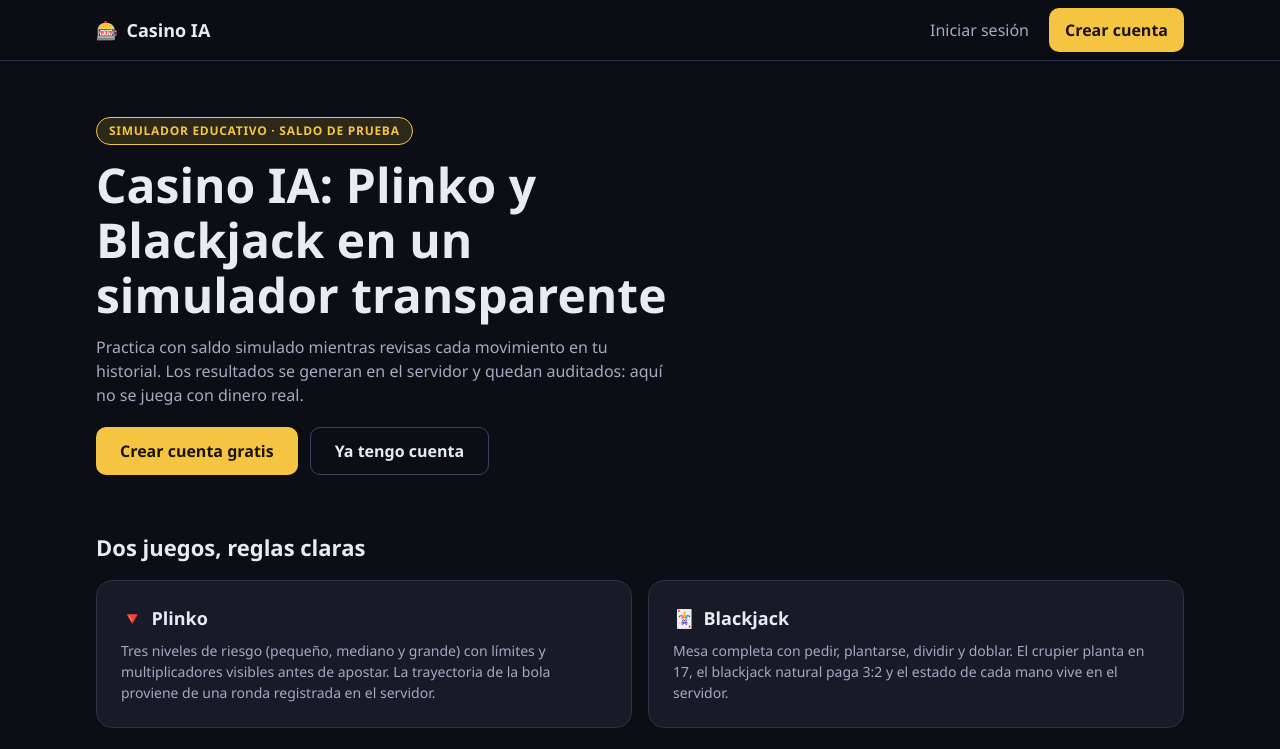
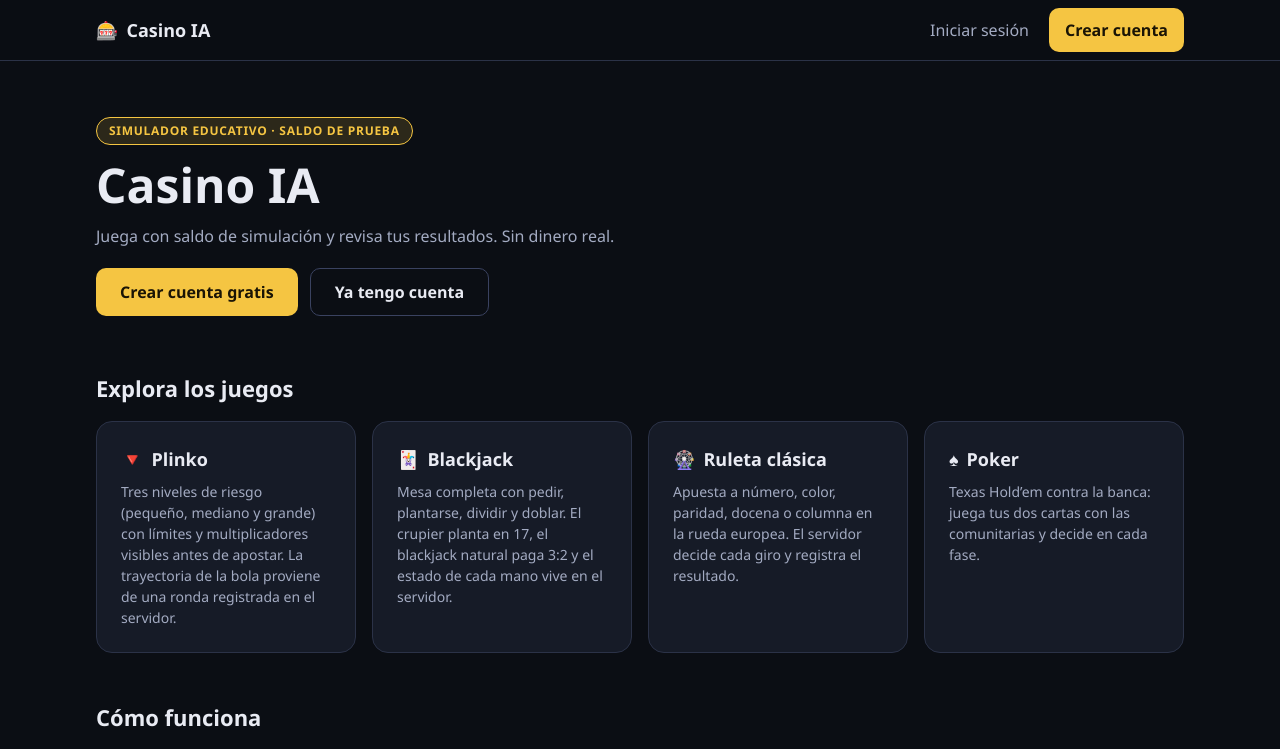
Before and after one commit to Abner0810/casino-ia, a React (Vite) app in the folder frontend/: page / in a window 1280 px wide. Shown: the top 749 px of the page. Built offline with nearby package versions, Linux system fonts and the light colour scheme; no server answers.

Commit message:
feat(frontend): refresh casino game messaging

```diff
--- a/frontend/index.html
+++ b/frontend/index.html
@@ -6,10 +6,10 @@
     <meta name="viewport" content="width=device-width, initial-scale=1.0" />
     <meta
       name="description"
-      content="Casino IA: simulador de casino con Plinko y Blackjack. Saldo 100% simulado, sin pagos reales."
+      content="Casino IA: Plinko, Blackjack, Ruleta y Póker con saldo simulado y sin pagos reales."
     />
     <meta name="theme-color" content="#0b0e14" />
-    <title>Casino IA — Simulador Plinko + Blackjack</title>
+    <title>Casino IA — juegos con saldo simulado</title>
   </head>
   <body>
     <div id="root"></div>
--- a/frontend/src/features/home/pages/InicioPage.tsx
+++ b/frontend/src/features/home/pages/InicioPage.tsx
@@ -8,7 +8,7 @@ import { formatearFechaHora } from '@/shared/utils/dates'
 import estilos from './Inicio.module.css'
 
 const ACCESOS = [
-  { a: '/juegos', titulo: 'Juegos', texto: 'Plinko y Blackjack con límites y reglas visibles.', icono: '🎲' },
+  { a: '/juegos', titulo: 'Juegos', texto: 'Elige una mesa y consulta sus reglas.', icono: '🎲' },
   { a: '/billetera', titulo: 'Billetera', texto: 'Saldo simulado, recargas y retiros de prueba.', icono: '💰' },
   { a: '/movimientos', titulo: 'Movimientos', texto: 'Historial completo con filtros y paginación.', icono: '📄' },
 ] as const
@@ -22,10 +22,9 @@ export function InicioPage() {
   return (
     <div className={estilos.pagina}>
       <header className={estilos.bienvenida}>
-        <h1 className={estilos.titulo}>Hola, {usuario?.nombre}</h1>
+        <h1 className={estilos.titulo}>Casino IA</h1>
         <p className={estilos.subtitulo}>
-          Este es tu resumen con <strong>saldo de simulación</strong>. Todos los premios y apuestas quedan registrados
-          en tu historial.
+          Hola, {usuario?.nombre}. Tu saldo y actividad en un solo lugar.
         </p>
       </header>
 
--- a/frontend/src/features/landing/pages/LandingPage.tsx
+++ b/frontend/src/features/landing/pages/LandingPage.tsx
@@ -6,7 +6,7 @@ import estilos from './Landing.module.css'
 const PASOS = [
   { titulo: 'Crea tu cuenta', texto: 'Registro con email y contraseña. Sin datos de pago.' },
   { titulo: 'Recarga saldo simulado', texto: 'Añade saldo de prueba desde la billetera del simulador.' },
-  { titulo: 'Juega y revisa', texto: 'Plinko y Blackjack con resultados del servidor y historial completo.' },
+  { titulo: 'Juega y revisa', texto: 'Explora las mesas y consulta tus resultados.' },
 ]
 
 export function LandingPage() {
@@ -17,11 +17,10 @@ export function LandingPage() {
       <section className={estilos.hero} aria-labelledby="titulo-principal">
         <p className={estilos.etiqueta}>Simulador educativo · saldo de prueba</p>
         <h1 id="titulo-principal" className={estilos.titulo}>
-          {env.appName}: Plinko y Blackjack en un simulador transparente
+          {env.appName}
         </h1>
         <p className={estilos.descripcion}>
-          Practica con saldo simulado mientras revisas cada movimiento en tu historial. Los resultados se generan en el
-          servidor y quedan auditados: aquí no se juega con dinero real.
+          Juega con saldo de simulación y revisa tus resultados. Sin dinero real.
         </p>
         <div className={estilos.acciones}>
           {autenticado ? (
@@ -43,7 +42,7 @@ export function LandingPage() {
 
       <section aria-labelledby="titulo-juegos" className={estilos.seccion}>
         <h2 id="titulo-juegos" className={estilos.tituloSeccion}>
-          Dos juegos, reglas claras
+          Explora los juegos
         </h2>
         <div className={estilos.rejilla}>
           <article className={estilos.tarjeta}>
@@ -63,6 +62,14 @@ export function LandingPage() {
               Mesa completa con pedir, plantarse, dividir y doblar. El crupier planta en 17, el blackjack natural paga
               3:2 y el estado de cada mano vive en el servidor.
             </p>
+          </article>
+          <article className={estilos.tarjeta}>
+            <h3 className={estilos.tarjetaTitulo}><span aria-hidden="true">🎡</span> Ruleta clásica</h3>
+            <p className={estilos.tarjetaTexto}>Apuesta a número, color, paridad, docena o columna en la rueda europea. El servidor decide cada giro y registra el resultado.</p>
+          </article>
+          <article className={estilos.tarjeta}>
+            <h3 className={estilos.tarjetaTitulo}><span aria-hidden="true">♠</span> Poker</h3>
+            <p className={estilos.tarjetaTexto}>Texas Hold’em contra la banca: juega tus dos cartas con las comunitarias y decide en cada fase.</p>
           </article>
         </div>
       </section>
```
